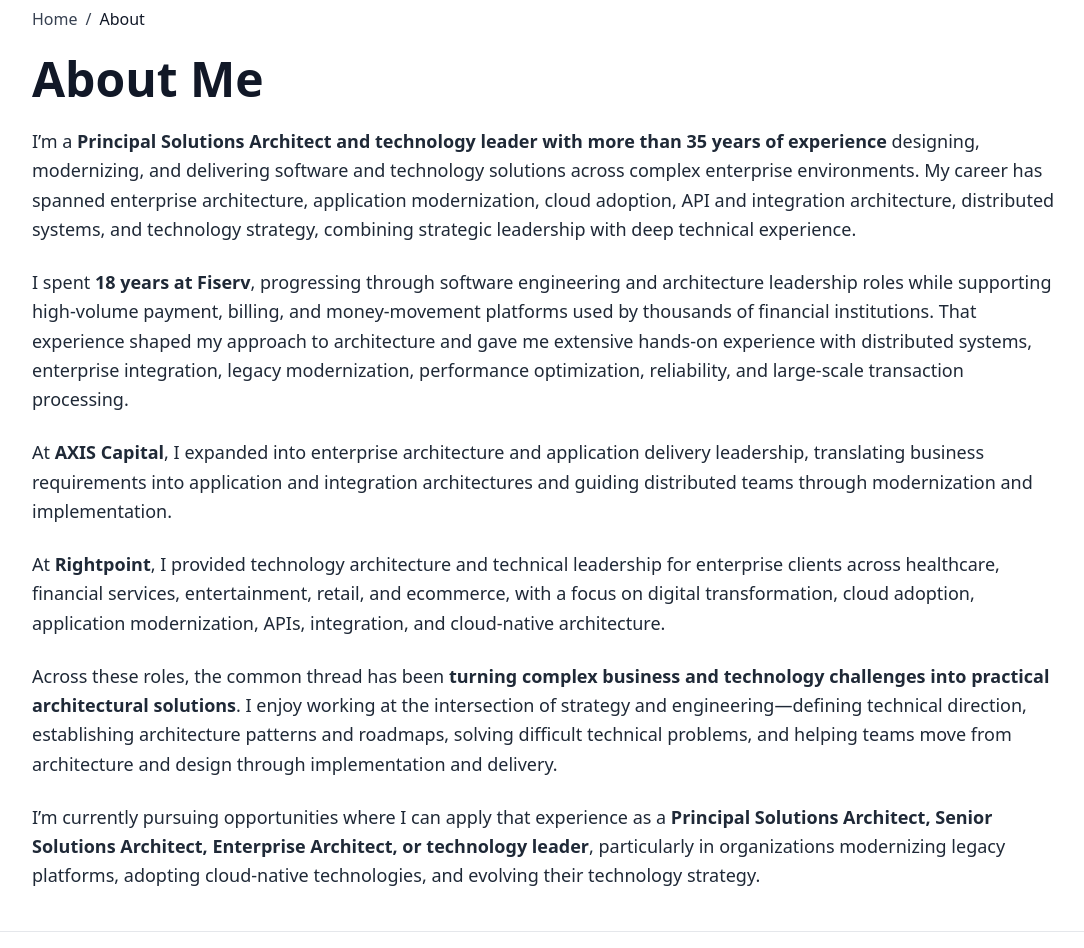
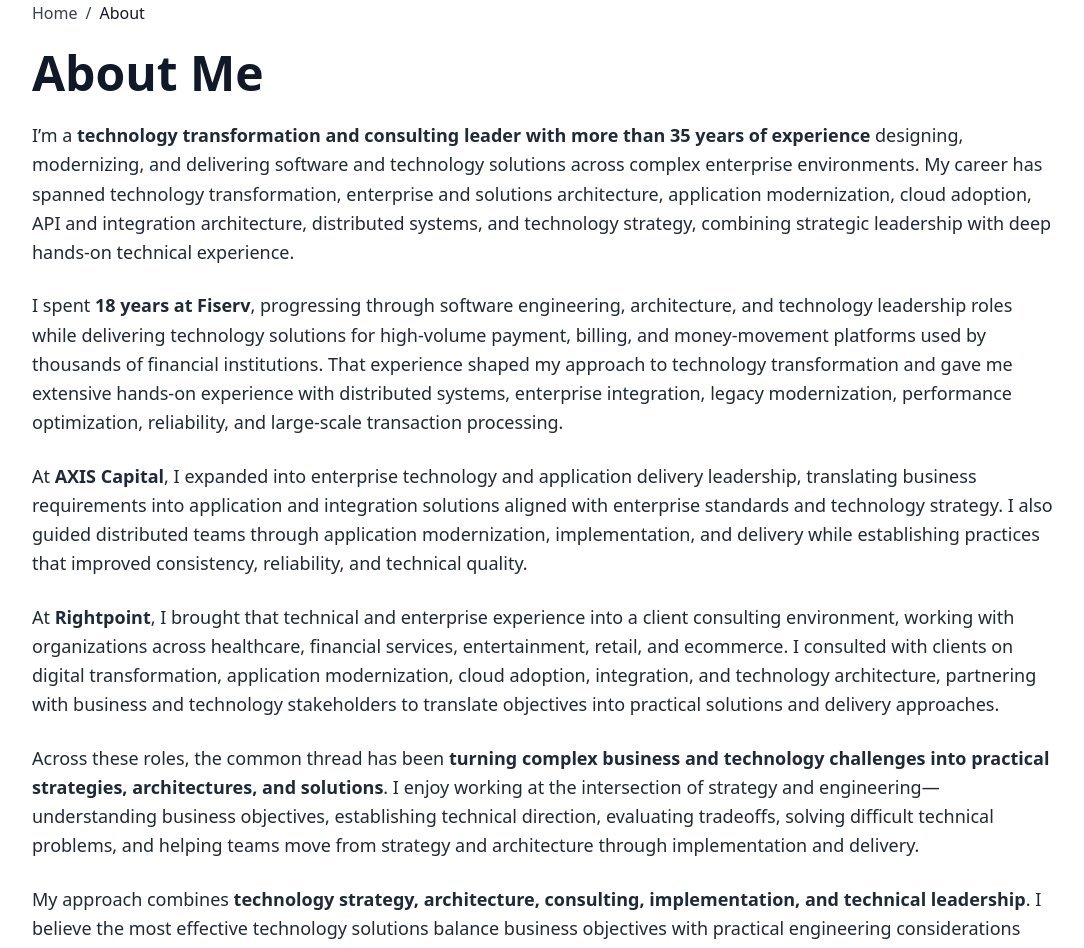
Before and after one commit to mikeeunderwood-ship-it/professional-engineering-portfolio, a React (Vite) app: page /about in a window 1280 px wide. Shown: the part 100-1048 px from the top of the page, without its empty margins (96-1180 px from the left). Built offline with nearby package versions, Linux system fonts and the light colour scheme.

Commit message:
Added support for Technical Transformation/Consulting Leader personna.

```diff
--- a/src/App.tsx
+++ b/src/App.tsx
@@ -4,6 +4,7 @@
 import Home from "./routes/Home";
 import About from "./routes/About";
 import Projects from "./routes/Projects";
+import Resumes from "./routes/Resumes";
 import Writing from "./routes/Writing";        // Writing index page
 import WritingPost from "./pages/WritingPost"; // Markdown renderer
 
@@ -14,6 +15,7 @@
         <Route path="/" element={<Home />} />
         <Route path="/about" element={<About />} />
         <Route path="/projects" element={<Projects />} />
+        <Route path="/resumes" element={<Resumes />} />
         <Route path="/writing" element={<Writing />} />
         <Route path="/writing/:slug" element={<WritingPost />} />
       </Routes>
--- a/src/components/Layout/Header.tsx
+++ b/src/components/Layout/Header.tsx
@@ -38,6 +38,7 @@
         <div className="hidden md:flex flex-1 justify-center gap-6 text-lg font-medium">
           <NavLink to="/" className={({ isActive }) => (isActive ? active : base)}>Home</NavLink>
           <NavLink to="/about" className={({ isActive }) => (isActive ? active : base)}>About</NavLink>
+          <NavLink to="/resumes" className={({ isActive }) => (isActive ? active : base)}>Resumes</NavLink>
           <NavLink to="/writing" className={({ isActive }) => (isActive ? active : base)}>Writing</NavLink>
           {/* <NavLink to="/projects" className={({ isActive }) => (isActive ? active : base)}>Projects</NavLink> */}
         </div>
@@ -45,7 +46,7 @@
         {/* RIGHT — Actions */}
         <div className="flex items-center gap-4">
 
-          {/* Resume Button */}
+          {/* Resume Button
           <a
             href="/mikeeunderwood_resume.pdf"
             target="_blank"
@@ -57,6 +58,7 @@
             </svg>
             Resume
           </a>
+          */}
 
           <DarkModeToggle />
 
--- a/src/routes/About.tsx
+++ b/src/routes/About.tsx
@@ -12,52 +12,81 @@
         </h1>
 
         {/* About Content */}
-        <div className="space-y-6 text-lg leading-relaxed text-gray-800 dark:text-gray-200">
+        <div className="text-lg leading-relaxed text-gray-800 dark:text-gray-200">
 
-          <p>
-            I’m a <strong>Principal Solutions Architect and technology leader with more than 35 years of
-            experience</strong> designing, modernizing, and delivering software and technology solutions
-            across complex enterprise environments. My career has spanned enterprise architecture,
-            application modernization, cloud adoption, API and integration architecture, distributed
-            systems, and technology strategy, combining strategic leadership with deep technical
-            experience.
+          <p className="mb-6">
+            I’m a <strong>technology transformation and consulting leader with
+            more than 35 years of experience</strong> designing, modernizing,
+            and delivering software and technology solutions across complex
+            enterprise environments. My career has spanned technology
+            transformation, enterprise and solutions architecture, application
+            modernization, cloud adoption, API and integration architecture,
+            distributed systems, and technology strategy, combining strategic
+            leadership with deep hands-on technical experience.
+          </p>
+
+          <p className="mb-6">
+            I spent <strong>18 years at Fiserv</strong>, progressing through
+            software engineering, architecture, and technology leadership roles
+            while delivering technology solutions for high-volume payment,
+            billing, and money-movement platforms used by thousands of financial
+            institutions. That experience shaped my approach to technology
+            transformation and gave me extensive hands-on experience with
+            distributed systems, enterprise integration, legacy modernization,
+            performance optimization, reliability, and large-scale transaction
+            processing.
+          </p>
+
+          <p className="mb-6">
+            At <strong>AXIS Capital</strong>, I expanded into enterprise
+            technology and application delivery leadership, translating
+            business requirements into application and integration solutions
+            aligned with enterprise standards and technology strategy. I also
+            guided distributed teams through application modernization,
+            implementation, and delivery while establishing practices that
+            improved consistency, reliability, and technical quality.
+          </p>
+
+          <p className="mb-6">
+            At <strong>Rightpoint</strong>, I brought that technical and
+            enterprise experience into a client consulting environment,
+            working with organizations across healthcare, financial services,
+            entertainment, retail, and ecommerce. I consulted with clients on
+            digital transformation, application modernization, cloud adoption,
+            integration, and technology architecture, partnering with business
+            and technology stakeholders to translate objectives into practical
+            solutions and delivery approaches.
+          </p>
+
+          <p className="mb-6">
+            Across these roles, the common thread has been{" "}
+            <strong>
+              turning complex business and technology challenges into practical
+              strategies, architectures, and solutions
+            </strong>
+            . I enjoy working at the intersection of strategy and engineering—
+            understanding business objectives, establishing technical
+            direction, evaluating tradeoffs, solving difficult technical
+            problems, and helping teams move from strategy and architecture
+            through implementation and delivery.
+          </p>
+
+          <p className="mb-6">
+            My approach combines <strong>technology strategy, architecture,
+            consulting, implementation, and technical leadership</strong>. I
+            believe the most effective technology solutions balance business
+            objectives with practical engineering considerations and can evolve
+            as organizations, technologies, and requirements change.
           </p>
 
           <p>
-            I spent <strong>18 years at Fiserv</strong>, progressing through software engineering and architecture
-            leadership roles while supporting high-volume payment, billing, and money-movement
-            platforms used by thousands of financial institutions. That experience shaped my approach
-            to architecture and gave me extensive hands-on experience with distributed systems,
-            enterprise integration, legacy modernization, performance optimization, reliability,
-            and large-scale transaction processing.
-          </p>
-
-          <p>
-            At <strong>AXIS Capital</strong>, I expanded into enterprise architecture and application delivery
-            leadership, translating business requirements into application and integration
-            architectures and guiding distributed teams through modernization and implementation.
-          </p>
-
-          <p>
-            At <strong>Rightpoint</strong>, I provided technology architecture and technical leadership for enterprise
-            clients across healthcare, financial services, entertainment, retail, and ecommerce, with
-            a focus on digital transformation, cloud adoption, application modernization, APIs,
-            integration, and cloud-native architecture.
-          </p>
-
-          <p>
-            Across these roles, the common thread has been <strong>turning complex business and technology
-            challenges into practical architectural solutions</strong>. I enjoy working at the intersection
-            of strategy and engineering—defining technical direction, establishing architecture
-            patterns and roadmaps, solving difficult technical problems, and helping teams move
-            from architecture and design through implementation and delivery.
-          </p>
-
-          <p>
-            I’m currently pursuing opportunities where I can apply that experience as a <strong>Principal
-            Solutions Architect, Senior Solutions Architect, Enterprise Architect, or technology
-            leader</strong>, particularly in organizations modernizing legacy platforms, adopting cloud-native
-            technologies, and evolving their technology strategy.
+            I’m currently pursuing opportunities where I can apply that
+            experience as a <strong>Technology Transformation & Consulting
+            Leader, Principal or Senior Solutions Architect, Enterprise
+            Architect, or technical leader</strong>—particularly with
+            organizations modernizing legacy platforms, adopting cloud-native
+            technologies, transforming digital capabilities, and evolving their
+            technology strategy.
           </p>
 
         </div>
--- a/src/routes/Home.tsx
+++ b/src/routes/Home.tsx
@@ -13,25 +13,30 @@
 
         {/* Subheadline */}
         <h2 className="text-xl font-semibold lg:text-3xl text-gray-900 dark:text-gray-100 mb-3">
-          Principal Solutions Architect & Technology Leader
+          Technology Leader | Transformation • Architecture • Consulting
         </h2>
 
         {/* Summary */}
-        <p className="text-base sm:text-lg lg:text-xl leading-relaxed text-gray-800 dark:text-gray-200 mb-3">
-          Principal Solutions Architect and technology leader with 35+ years of experience designing, modernizing,
-          and delivering enterprise technology solutions across complex, distributed environments.
+        <p className="text-base sm:text-lg lg:text-xl leading-relaxed text-gray-800 dark:text-gray-200 mb-6">
+          Technology transformation and consulting leader with 35+ years of
+          experience helping complex organizations modernize applications,
+          adopt cloud technologies, integrate enterprise systems, and improve
+          technology delivery.
         </p>
 
-        <p className="text-base sm:text-lg lg:text-xl leading-relaxed text-gray-800 dark:text-gray-200 mb-3">
-          I specialize in enterprise architecture, application modernization, cloud adoption, API and integration
-          architecture, distributed systems, and technology strategy, combining strategic architecture leadership
-          with deep technical experience to turn business objectives into scalable, practical solutions.
+        <p className="text-base sm:text-lg lg:text-xl leading-relaxed text-gray-800 dark:text-gray-200 mb-6">
+          I combine deep software engineering and architecture expertise with
+          technology strategy, client consulting, technical leadership,
+          stakeholder alignment, and hands-on implementation experience to
+          translate business objectives into practical technology solutions.
         </p>
 
-        <p className="text-base sm:text-lg lg:text-xl leading-relaxed text-gray-800 dark:text-gray-200 mb-3">
-          My career spans financial services, insurance, healthcare, retail, entertainment, and digital commerce,
-          including 18 years at Fiserv architecting high-volume payment, billing, and money-movement platforms
-          serving thousands of financial institutions.
+        <p className="text-base sm:text-lg lg:text-xl leading-relaxed text-gray-800 dark:text-gray-200 mb-6">
+          My career spans financial services, insurance, healthcare, retail,
+          entertainment, and digital commerce, including 18 years at Fiserv
+          leading technology modernization and engineering initiatives for
+          high-volume payment, billing, and money-movement platforms serving
+          thousands of financial institutions.
         </p>
 
         {/* Areas of Expertise */}
@@ -41,53 +46,51 @@
 
         <div className="mt-0">
           <h3 className="text-xl font-semibold text-gray-900 dark:text-gray-100 mb-0">
-            Enterprise Architecture
+            Technology Transformation & Strategy
           </h3>
 
-          <p className="text-lg text-gray-800 dark:text-gray-200 mb-3">
-            Enterprise & Solutions Architecture • Technology Strategy • Architecture Roadmaps • Modernization Strategy
+          <p className="text-lg text-gray-800 dark:text-gray-200 mb-5">
+            Technology Transformation • Digital Transformation • Technology
+            Strategy • Architecture Roadmaps • Application Modernization •
+            Business-to-Technology Translation
           </p>
         </div>
 
         <div className="mt-0">
           <h3 className="text-xl font-semibold text-gray-900 dark:text-gray-100 mb-0">
-            Cloud & Modernization
+            Architecture & Modernization
           </h3>
 
-          <p className="text-lg text-gray-800 dark:text-gray-200 mb-3">
-            Microsoft Azure • AWS • Kubernetes • Docker • Cloud-Native Architecture • CI/CD
+          <p className="text-lg text-gray-800 dark:text-gray-200 mb-5">
+            Enterprise Architecture • Solutions Architecture • Cloud
+            Architecture • Cloud Adoption & Modernization • Distributed Systems
+            • Microservices
           </p>
         </div>
 
         <div className="mt-0">
           <h3 className="text-xl font-semibold text-gray-900 dark:text-gray-100 mb-0">
-            Integration & Distributed Systems
+            Consulting & Technical Delivery
           </h3>
 
-          <p className="text-lg text-gray-800 dark:text-gray-200 mb-3">
-            API Architecture • REST APIs • Microservices • Event-Driven Architecture • Distributed Systems • Integration Patterns
+          <p className="text-lg text-gray-800 dark:text-gray-200 mb-5">
+            Client & Stakeholder Consulting • Implementation & Technical
+            Delivery • API & Integration Architecture • Integration Patterns •
+            Technical Problem Solving
           </p>
         </div>
 
         <div className="mt-0">
           <h3 className="text-xl font-semibold text-gray-900 dark:text-gray-100 mb-0">
-            Reliability & Technical Leadership
+            Technical Leadership
           </h3>
 
-          <p className="text-lg text-gray-800 dark:text-gray-200 mb-3">
-            Reliability & Resilience • Performance Optimization • Architecture Governance • Stakeholder Alignment • Engineering Leadership • Technical Mentoring
+          <p className="text-lg text-gray-800 dark:text-gray-200 mb-5">
+            Technical Leadership • Engineering Leadership • Team Mentoring •
+            Architecture Governance • Reliability & Resilience • Performance
+            Optimization
           </p>
         </div>
-
-        {/* <div className="mt-0">
-          <h3 className="text-xl font-semibold text-gray-900 dark:text-gray-100 mb-0">
-            Emerging AI Architecture
-          </h3>
-
-          <p className="text-lg text-gray-800 dark:text-gray-200 mb-3">
-            Generative AI • RAG • Agentic AI • AI Application Architecture • AI Integration
-          </p>
-        </div> */}
 
         {/* Selected Experience */}
         <h2 className="text-xl font-semibold lg:text-3xl text-gray-900 dark:text-gray-100 mb-3">
@@ -99,10 +102,13 @@
             Rightpoint — Solutions Architect
           </h3>
 
-          <p className="text-lg text-gray-800 dark:text-gray-200 mb-3">
-            Led technology architecture and technical delivery for enterprise clients across healthcare, financial
-            services, entertainment, retail, and ecommerce, with a focus on digital transformation, cloud adoption,
-            application modernization, and integration architecture.
+          <p className="text-lg text-gray-800 dark:text-gray-200 mb-5">
+            Consulted with enterprise clients across healthcare, financial
+            services, entertainment, retail, and ecommerce on digital
+            transformation, application modernization, cloud adoption, and
+            integration initiatives. Partnered with business and technology
+            stakeholders to translate objectives into practical technology
+            solutions and delivery plans.
           </p>
         </div>
 
@@ -111,22 +117,26 @@
             AXIS Capital — Application Delivery Lead, Enterprise Architecture
           </h3>
 
-          <p className="text-lg text-gray-800 dark:text-gray-200 mb-3">
-            Provided architectural leadership for enterprise initiatives, translating business requirements into
-            application and integration architectures while guiding distributed teams through modernization and
-            delivery.
+          <p className="text-lg text-gray-800 dark:text-gray-200 mb-5">
+            Led enterprise technology delivery and application modernization
+            initiatives, translating business requirements into application and
+            integration solutions while coordinating distributed teams and
+            strengthening development and delivery practices.
           </p>
         </div>
 
         <div className="mt-0">
           <h3 className="text-xl font-semibold text-gray-900 dark:text-gray-100 mb-0">
-            Fiserv — Principal Solutions Architect & Architecture Leadership
+            Fiserv — Technology Architecture & Engineering Leadership
           </h3>
 
-          <p className="text-lg text-gray-800 dark:text-gray-200 mb-3">
-            18-year progression through software engineering, architecture, and technology leadership roles
-            supporting high-volume payment, billing, and money-movement platforms. Led modernization initiatives,
-            technology roadmaps, distributed systems architecture, and API strategy serving thousands of financial institutions.
+          <p className="text-lg text-gray-800 dark:text-gray-200 mb-5">
+            Progressed through software engineering, architecture, and
+            technology leadership roles over 18 years. Led technology
+            modernization initiatives, established business and technology
+            roadmaps, managed architecture teams, and modernized high-volume
+            payment, billing, and money-movement platforms serving thousands of
+            financial institutions.
           </p>
         </div>
 
@@ -136,25 +146,32 @@
         </h2>
 
         <div className="mt-0">
-          <p className="text-lg text-gray-800 dark:text-gray-200 mb-3">
-            I bridge the gap between <strong>business strategy, enterprise architecture, and engineering execution</strong>. My approach
-            combines architectural vision with practical implementation experience—helping organizations modernize legacy
-            platforms, adopt cloud-native technologies, improve reliability and performance, and establish sustainable
-            technology direction.
+          <p className="text-lg text-gray-800 dark:text-gray-200 mb-6">
+            I bridge the gap between{" "}
+            <strong>
+              business strategy, technology transformation, architecture, and
+              engineering execution
+            </strong>
+            . My approach combines strategic thinking with practical
+            implementation experience—helping organizations modernize legacy
+            platforms, adopt cloud-native technologies, improve reliability and
+            performance, and establish sustainable technology direction.
           </p>
 
-          <p className="text-lg text-gray-800 dark:text-gray-200 mb-3">
-            <strong>Professional Focus</strong>: Principal and Senior Solutions Architecture, Enterprise Architecture, and
-            technology leadership for organizations undergoing modernization and digital transformation.
+          <p className="text-lg text-gray-800 dark:text-gray-200 mb-6">
+            <strong>Professional Focus</strong>: Technology transformation,
+            technical consulting, implementation and delivery, enterprise and
+            solutions architecture, and technical leadership for organizations
+            undergoing modernization and digital transformation.
           </p>
         </div>
 
         {/* Links */}
         <div className="flex flex-wrap items-center gap-6 text-lg mt-6">
-
           <a
             href="https://github.com/mikeeunderwood-ship-it"
             target="_blank"
+            rel="noopener noreferrer"
             className="text-blue-600 dark:text-blue-400 hover:underline"
           >
             GitHub
@@ -163,12 +180,12 @@
           <a
             href="https://www.linkedin.com/in/mike-e-underwood-9251b64"
             target="_blank"
+            rel="noopener noreferrer"
             className="text-blue-600 dark:text-blue-400 hover:underline"
           >
             LinkedIn
           </a>
         </div>
-
       </div>
     </section>
   );
--- /dev/null
+++ b/src/routes/Resumes.tsx
@@ -0,0 +1,63 @@
+import Breadcrumb from "../components/Breadcrumb";
+
+export default function Resumes() {
+  return (
+    <section className="bg-white dark:bg-gray-900 py-10 px-6">
+      <div className="container mx-auto max-w-5xl">
+        <Breadcrumb />
+
+        {/* Page Title */}
+        <h1 className="text-4xl sm:text-5xl font-bold mb-6 text-gray-900 dark:text-gray-100">
+          Resumes
+        </h1>
+
+        <div className="text-lg leading-relaxed text-gray-800 dark:text-gray-200">
+
+          {/* Solutions Architect */}
+          <div className="mb-10">
+            <a
+              href="/mikeeunderwood_resume_solutions_architect.pdf"
+              target="_blank"
+              rel="noopener noreferrer"
+              className="hidden md:inline-flex items-center gap-1.5 rounded-md border border-blue-600 dark:border-blue-400 px-3.5 py-1.5 text-sm font-medium text-blue-600 dark:text-blue-400 hover:bg-blue-50 dark:hover:bg-blue-900/30 transition-colors"
+            >
+              <svg xmlns="http://www.w3.org/2000/svg" className="h-4 w-4" fill="none" viewBox="0 0 24 24" stroke="currentColor">
+                <path strokeLinecap="round" strokeLinejoin="round" strokeWidth={2} d="M17 8l4 4m0 0l-4 4m4-4H3" />
+              </svg>
+              Solutions Architect
+            </a>
+
+            <p className="mt-2">
+              For opportunities focused on solutions architecture, enterprise architecture, cloud architecture, application modernization, and technical strategy.
+            </p>
+          </div>
+
+          {/* Technology Transformation & Consulting */}
+          <div>
+            <a
+              href="/mikeeunderwood_resume_technology_transformation_consulting_leader.pdf"
+              target="_blank"
+              rel="noopener noreferrer"
+              className="hidden md:inline-flex items-center gap-1.5 rounded-md border border-blue-600 dark:border-blue-400 px-3.5 py-1.5 text-sm font-medium text-blue-600 dark:text-blue-400 hover:bg-blue-50 dark:hover:bg-blue-900/30 transition-colors"
+            >
+              <svg xmlns="http://www.w3.org/2000/svg" className="h-4 w-4" fill="none" viewBox="0 0 24 24" stroke="currentColor">
+                <path
+                  strokeLinecap="round"
+                  strokeLinejoin="round"
+                  strokeWidth={2}
+                  d="M17 8l4 4m0 0l-4 4m4-4H3"
+                />
+              </svg>
+              Technology Transformation & Consulting
+            </a>
+
+            <p className="mt-2">
+              For opportunities focused on technology transformation, consulting, implementation, technical delivery, and technical leadership.
+            </p>
+          </div>
+
+        </div>
+      </div>
+    </section>
+  );
+}
```
Also changed, not shown: src/routes/Writing.tsx (+19 -15 lines), 2 other files (tests, documents, lock files or other folders). Lines whose indentation alone changed are shown as unchanged.
